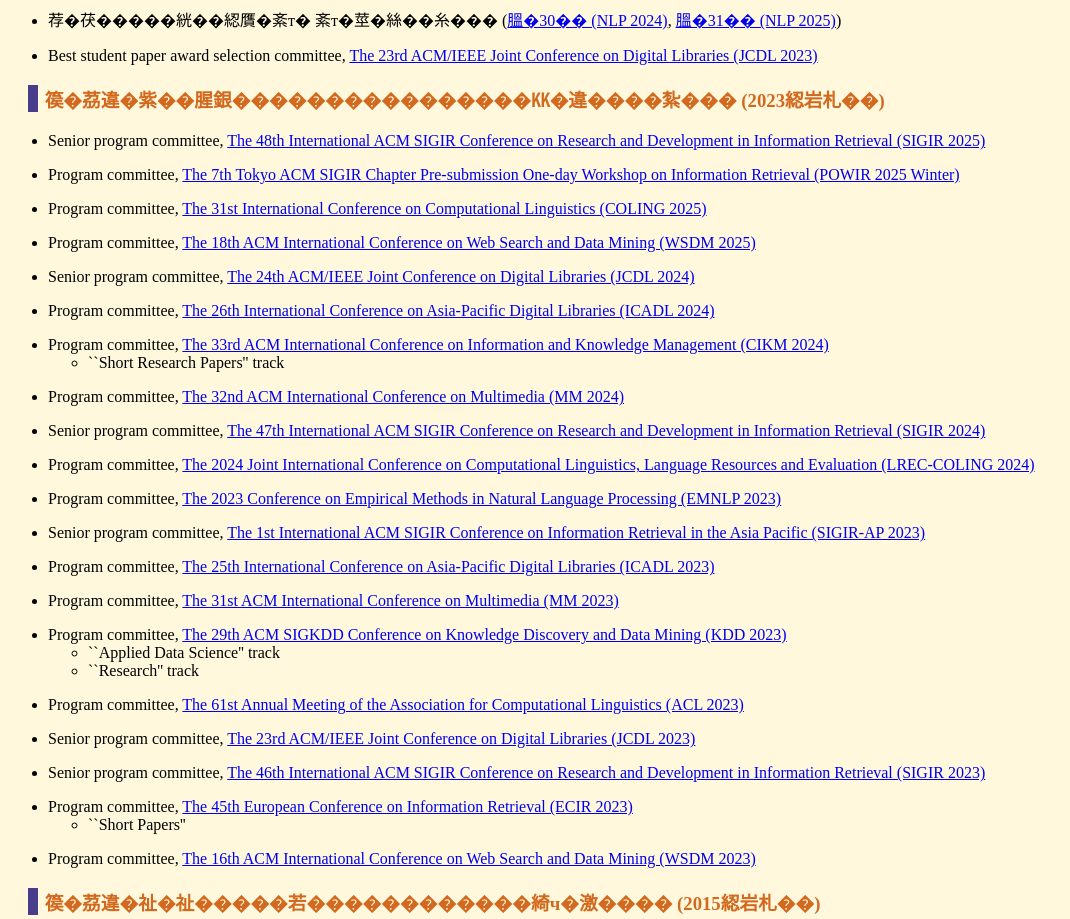
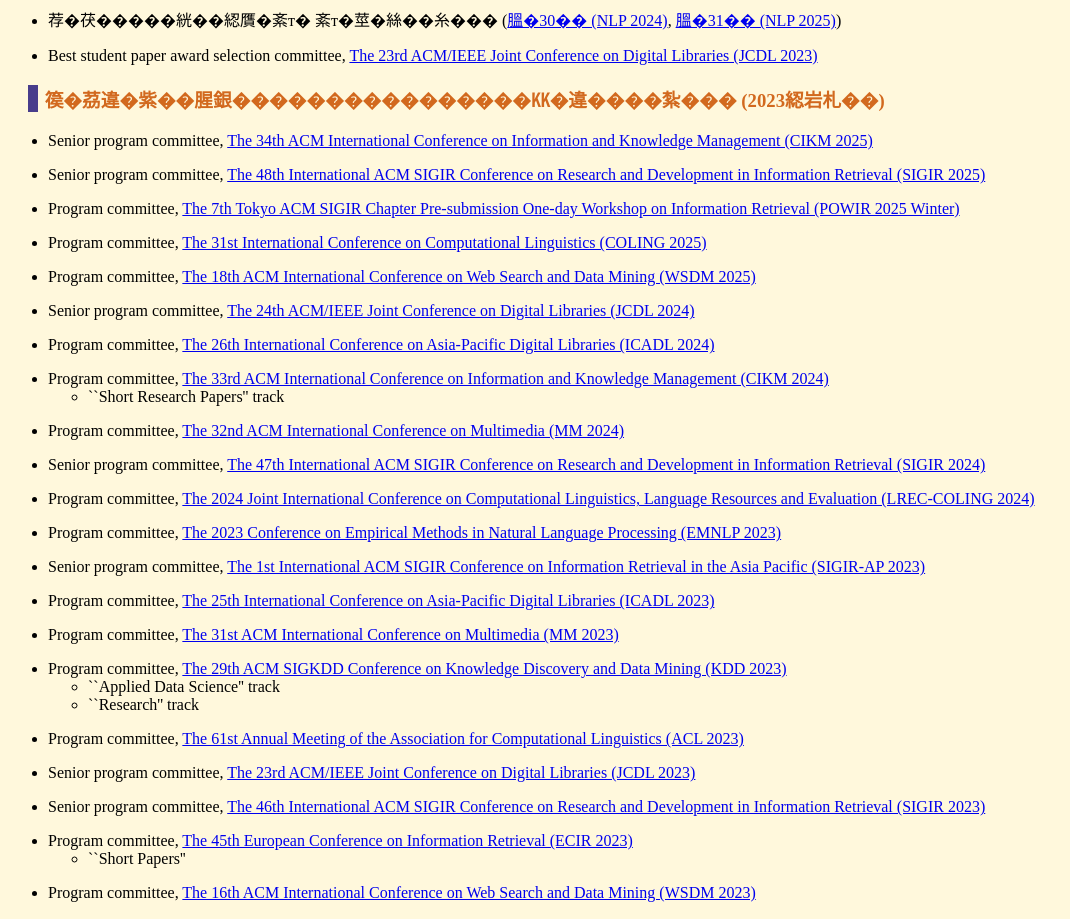
Before and after one commit to zakugus/zakugus.github.io, a plain HTML site: page index-j.html in a window 1280 px wide. Shown: the part 8880-9799 px from the top of the page, without its empty margins (0-1070 px from the left). Drawn offline with Linux system fonts and the light colour scheme.

Commit message:
Update index-j.html

```diff
--- a/index-j.html
+++ b/index-j.html
@@ -1238,8 +1238,15 @@
 <ul>
  <li>
 Senior program committee,
-<a href="https://sigir2025.dei.unipd.it/">The 48th International ACM SIGIR Conference on Research and Development
-  in Information Retrieval (SIGIR 2025)</a></li>
+<a href="https://cikm2025.org/">The 34th ACM International Conference on Information and Knowledge Management (CIKM 2025)</a>
+ </li>
+</ul>
+
+<ul>
+ <li>
+Senior program committee,
+<a href="https://sigir2025.dei.unipd.it/">The 48th International ACM SIGIR Conference on Research and Development in Information Retrieval (SIGIR 2025)</a>
+ </li>
 </ul>
 
 <ul>
```
